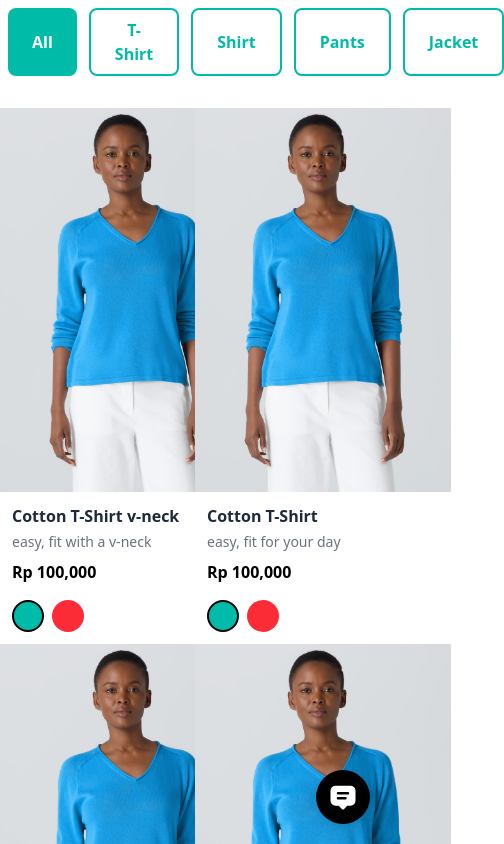
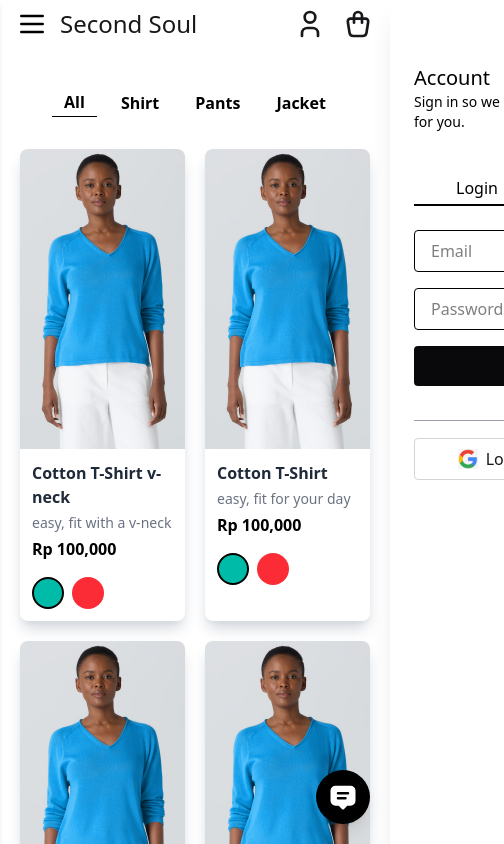
Before and after one commit to FikryRamadhan/IFEST, a React (Vite) app: page /shop-fashion in a window 390 px wide. Shown: the top 844 px of the page, 504 px wide, since content can reach past the window. Built offline with nearby package versions, Linux system fonts and the light colour scheme.

Commit message:
IFEST-2:Responsive shop (done)

```diff
--- a/src/component/Card.tsx
+++ b/src/component/Card.tsx
@@ -7,14 +7,10 @@ const Card = ({ name, description, images, hoverImages, price, colors }) => {
   const [hoverIndex, setHoverIndex] = useState(null);
 
   const handleMouseEnter = () => {
-    if (hoverImages && hoverImages[selectedIndex]) {
-      setCurrentImage(hoverImages[selectedIndex]);
-    }
     setIsHovered(true);
   };
 
   const handleMouseLeave = () => {
-    setCurrentImage(images[selectedIndex]);
     setIsHovered(false);
   };
 
@@ -34,13 +30,13 @@ const Card = ({ name, description, images, hoverImages, price, colors }) => {
   };
 
   return (
-    <div className="bg-white overflow-hidden max-w-xs w-64 text-left">
+    <div className="bg-white space-10 rounded-lg shadow-gray-300 shadow-lg overflow-hidden max-w-xs w-full text-left">
       <div
         className="relative"
         onMouseEnter={handleMouseEnter}
         onMouseLeave={handleMouseLeave}
       >
-        {currentImage && <img src={currentImage} alt={name} className="w-full h-full object-cover" />}
+        <img src={currentImage} alt={name} className="w-full h-[300px] object-cover" />
         {isHovered && (
           <div className="absolute bottom-0 left-0 w-full bg-gray-200 bg-opacity-50 text-black text-center py-2">
             Buy Now
@@ -48,16 +44,16 @@ const Card = ({ name, description, images, hoverImages, price, colors }) => {
         )}
       </div>
       <div className="p-3">
-        <h2 className="text-md font-semibold text-gray-800">{name}</h2>
+        <h2 className="min-md:text-md font-semibold text-gray-800">{name}</h2>
         <p className="text-sm text-gray-500 mt-1">{description}</p>
-        <p className="text-md font-bold text-black-600 mt-2">Rp {price.toLocaleString()}</p>
+        <p className="min-md:text-md font-bold text-black-600 mt-1">Rp {price.toLocaleString()}</p>
 
         {/* Warna Selector */}
         <div className="flex gap-2 mt-4">
           {images.map((image, index) => (
             <div
               key={index}
-              className={`w-8 h-8 rounded-full cursor-pointer border-2 transition ${selectedIndex === index ? 'border-black' : 'border-transparent'} ${colors[index]}`}
+              className={`w-8 sm:w-0.5 h-8 sm:h-0.5 rounded-full cursor-pointer border-2 transition ${selectedIndex === index ? 'border-black' : 'border-transparent'} ${colors[index]}`}
               onClick={() => handleSelect(index)}
               onMouseEnter={() => handleHover(index)}
               onMouseLeave={handleHoverLeave}
--- a/src/component/ShopCategory.tsx
+++ b/src/component/ShopCategory.tsx
@@ -9,10 +9,10 @@ const ShopCategories = ({ categories }) => {
         <button
           key={index}
           onClick={() => setActiveIndex(index)} // Ubah tombol aktif saat diklik
-          className={`px-6 py-2 font-bold rounded-lg transition duration-200 ${
+          className={`px-3 py-0.5 font-bold transition duration-200 ${
             activeIndex === index
-              ? "bg-teal-500 text-white" // Warna tombol aktif
-              : "border-2 border-teal-500 text-teal-500 hover:bg-teal-500 hover:bg-opacity-70 hover:text-white"
+              ? " text-black border-b border-black" // Warna tombol aktif
+              : " text-black"
           }`}
         >
           {category}
--- a/src/pages/Shop.tsx
+++ b/src/pages/Shop.tsx
@@ -1,23 +1,30 @@
 import Card from "../component/Card"
 import ShopCategory from "../component/ShopCategory"
 import Products from "../../public/Products"
+import Navbar from "../component/Navbar"
+import Footer from "../component/Footer"
 
 
 const Shop = () => {
   return (
     <>
-    <div className="container">
+    <Navbar />
+    <div className="flex justify-center mb-5 px-5 min-md:px-24 min-md:mb-10">
+      <div className="container mt-20">
+      <div className="justify-center flex">
         <ShopCategory
-        categories={["All", "T-Shirt", "Shirt", "Pants", "Jacket"]}
+            categories={["All", "Shirt", "Pants", "Jacket"]}
             />
+      </div>
 
-    <div className="grid grid-cols-2 sm:grid-cols-2 lg:grid-cols-4 gap-0 mt-6">
+      <div className="grid grid-cols-2 min-md:grid-cols-2 md:ml-7 lg:grid-cols-4 gap-5 mt-6">
             {Products.map((product, index) => (
               <Card key={index} {...product} />
             ))}
           </div>
       </div>
-
+    </div>
+    <Footer />
     </>
   )
 }
```
Lines whose indentation alone changed are shown as unchanged.
